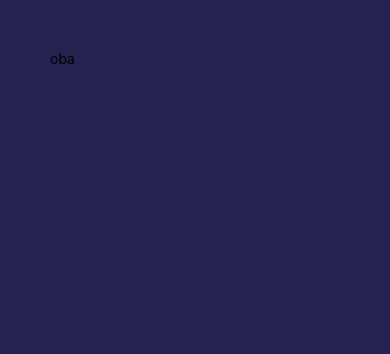
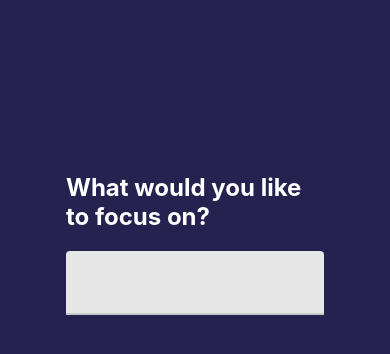
Before and after one commit to MuhamadHashbiAshiddiq/Project-React-Native-1, a React Native app: screen / in a window 390 px wide. Shown: the top 354 px of the page. Built offline with nearby package versions, Linux system fonts and the light colour scheme.

Commit message:
a: Adding an Input

```diff
--- a/App.js
+++ b/App.js
@@ -11,6 +11,6 @@ export default function App() {
 const styles = StyleSheet.create({
   container: {
     flex: 1,
-    backgroundColor: '#252250'
+    backgroundColor: "#252250",
   },
 });
--- a/package.json
+++ b/package.json
@@ -15,6 +15,7 @@
     "react": "17.0.1",
     "react-dom": "17.0.1",
     "react-native": "0.64.3",
+    "react-native-paper": "^4.11.1",
     "react-native-web": "0.17.1"
   },
   "devDependencies": {
--- a/src/features/focus/Focus.js
+++ b/src/features/focus/Focus.js
@@ -1,10 +1,18 @@
 import React from "react";
 import { View, Text, StyleSheet } from "react-native";
+import { TextInput } from "react-native-paper";
 
 export const Focus = () => {
-  return <View style={styles.container}>
-    <Text>oba</Text>
-  </View>;
+  return (
+    <View style={styles.container}>
+      <View style={styles.titleContainer}>
+        <Text style={styles.title}>What would you like to focus on?</Text>
+        <View style={styles.inputContainer}>
+          <TextInput />
+        </View>
+      </View>
+    </View>
+  );
 };
 
 const styles = StyleSheet.create({
@@ -12,4 +20,20 @@ const styles = StyleSheet.create({
     flex: 1,
     padding: 50,
   },
+
+  titleContainer: {
+    flex: 0.5,
+    padding: 16,
+    justifyContent: "center",
+  },
+
+  title: {
+    color: "white",
+    fontWeight: "bold",
+    fontSize: 24,
+  },
+
+  inputContainer: {
+    paddingTop: 20,
+  },
 });
```
Also changed, not shown: 1 other file (tests, documents, lock files or other folders).
